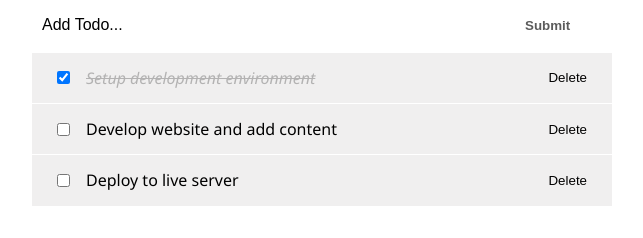
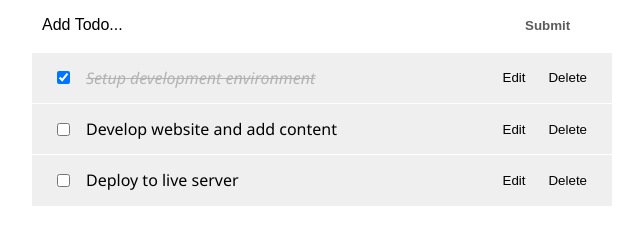
Before and after one commit to fickryiman/react-todo-app, a React (Vite) app: page / in a window 1280 px wide. Shown: the part 254-492 px from the top of the page, without its empty margins (318-961 px from the left). Built offline with nearby package versions, Linux system fonts and the light colour scheme.

Commit message:
add edit/update function

```diff
--- a/src/components/TodoItem.jsx
+++ b/src/components/TodoItem.jsx
@@ -1,12 +1,33 @@
 import styles from '@/styles/TodoItem.module.css';
+import { useState } from 'react';
 
-const TodoItem = ({ itemProp, handleChange, deleteTodo }) => {
+const TodoItem = ({ itemProp, handleChange, deleteTodo, setUpdate }) => {
+
+  const [editing, setEditing] = useState(false);
 
   const completedStyle = {
     fontStyle: 'italic',
     color: '#595959',
     opacity: 0.4,
     textDecoration: 'line-through',
+  };
+
+  const handleEditing = () => {
+    setEditing(true);
+  };
+
+  let viewMode = {};
+  let editMode = {};
+  if (editing) {
+    viewMode.display = 'none';
+  } else {
+    editMode.display = 'none';
+  };
+
+  const handleUpdatedDone = (event) => {
+    if (event.key === 'Enter') {
+      setEditing(false);
+    }
   };
 
   return (
@@ -17,11 +38,20 @@
           checked={itemProp.completed}
           onChange={() => handleChange(itemProp.id)}
         />
+        <button onClick={handleEditing}>Edit</button>
         <button onClick={() => deleteTodo(itemProp.id)}>Delete</button>
         <span style={itemProp.completed ? completedStyle : null}>
           {itemProp.title}
         </span>
       </div>
+      <input
+        type="text"
+        value={itemProp.title}
+        className={styles.textInput}
+        style={editMode}
+        onChange={(e) => setUpdate(e.target.value, itemProp.id)}
+        onKeyDown={handleUpdatedDone}
+      />
     </li>
   )
 };
--- a/src/components/TodosList.jsx
+++ b/src/components/TodosList.jsx
@@ -1,6 +1,6 @@
 import TodoItem from '@/components/TodoItem';
 
-const TodosList = ({ todosProps, handleChange, deleteTodo }) => {
+const TodosList = ({ todosProps, handleChange, deleteTodo, setUpdate }) => {
   return (
     <ul>
       {todosProps.map((todo) => (
@@ -9,9 +9,11 @@
           itemProp={todo}
           handleChange={handleChange}
           deleteTodo={deleteTodo}
+          setUpdate={setUpdate}
         />
       ))}
     </ul>
   );
 };
+
 export default TodosList;
--- a/src/components/TodosLogic.jsx
+++ b/src/components/TodosLogic.jsx
@@ -54,6 +54,17 @@
     setTodos([...todos, newTodo]);
   };
 
+  const setUpdate = (updatedTitle, id) => {
+    setTodos(
+      todos.map((todo) => {
+        if (todo.id === id) {
+          todo.title = updatedTitle;
+        }
+        return todo;
+      })
+    );
+  };
+
   return (
     <div>
       <InputTodo addTodoItem={addTodoItem} />
@@ -61,6 +72,7 @@
         todosProps={todos}
         handleChange={handleChange}
         deleteTodo={deleteTodo}
+        setUpdate={setUpdate}
       />
     </div>
   );
--- a/src/styles/TodoItem.module.css
+++ b/src/styles/TodoItem.module.css
@@ -24,3 +24,10 @@
   border: none;
   margin-left: 7px;
 }
+
+.textInput {
+  width: 100%;
+  padding: 10px;
+  border: 1px solid #dfdfdf;
+  outline: none;
+}
```
